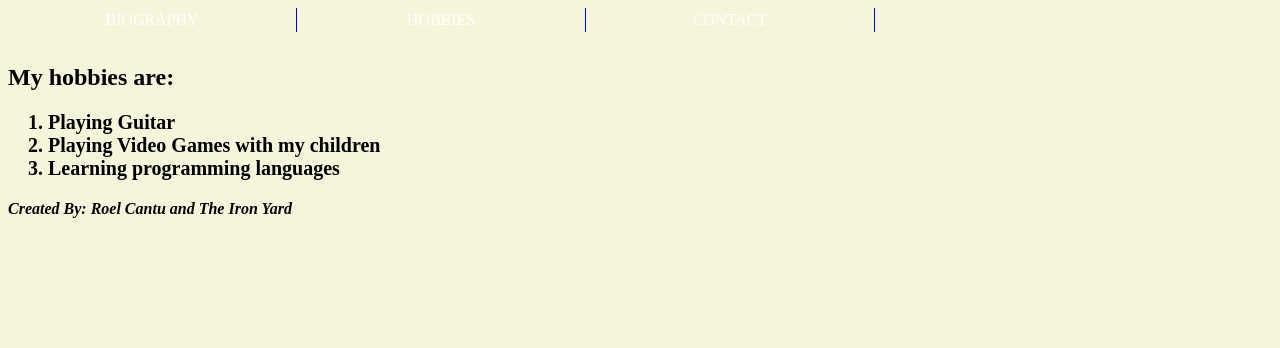
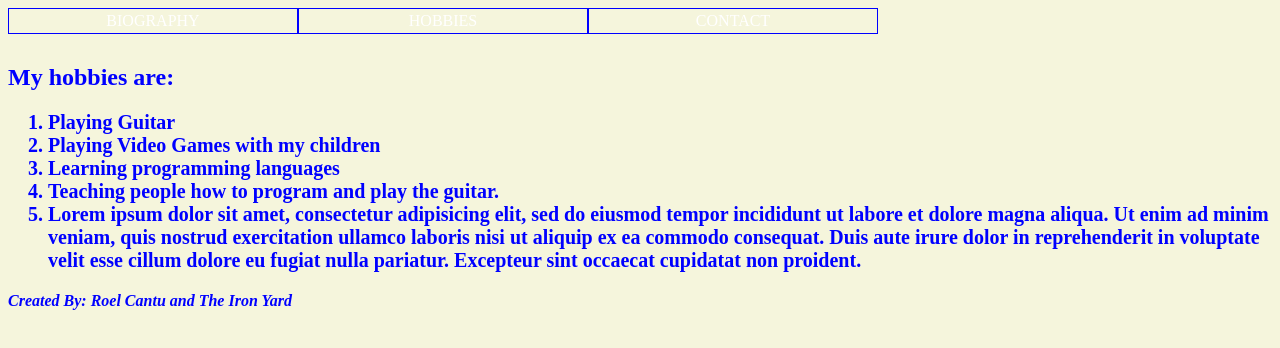
Before and after one commit to rcantu1234/Week-2---Monday, a plain HTML site: page hobbies.html in a window 1280 px wide. Drawn offline with Linux system fonts and the light colour scheme.

Commit message:
Week 2 Monday Assignment - Modified Menu

```diff
--- a/hobbies.html
+++ b/hobbies.html
@@ -23,6 +23,13 @@
 				<li>Playing Guitar</li>
 				<li>Playing Video Games with my children</li>
 				<li>Learning programming languages</li>
+				<li>Teaching people how to program and play the guitar.</li>
+				<li>Lorem ipsum dolor sit amet, consectetur adipisicing elit, sed do eiusmod
+				tempor incididunt ut labore et dolore magna aliqua. Ut enim ad minim veniam,
+				quis nostrud exercitation ullamco laboris nisi ut aliquip ex ea commodo
+				consequat. Duis aute irure dolor in reprehenderit in voluptate velit esse
+				cillum dolore eu fugiat nulla pariatur. Excepteur sint occaecat cupidatat non
+				proident.</li>
 			</ol>
 	</section>
 
--- a/week_2_day_1.css
+++ b/week_2_day_1.css
@@ -14,10 +14,10 @@ a {
 	color: white;
 	padding: 0.2em 1.5em;
 	border-right: 1px solid blue;
-	/*background-color: blue;*/
 	text-align: center;
 	margin: auto;
 	width: 15em;
+	border: 1px solid #0000FF;
 }
 
 footer {
@@ -27,6 +27,7 @@ footer {
 
 .format {
 	background-color: beige;
+	color: blue;
 }
 
 p {
@@ -38,7 +39,7 @@ a:visited {
 	color: purple;
 }
 
-a:hover, a:visited:hover {
+a:hover {
 	color: red;
 	background: blue;
 }
```
Also changed, not shown: contact.html (+1 -1 lines).
